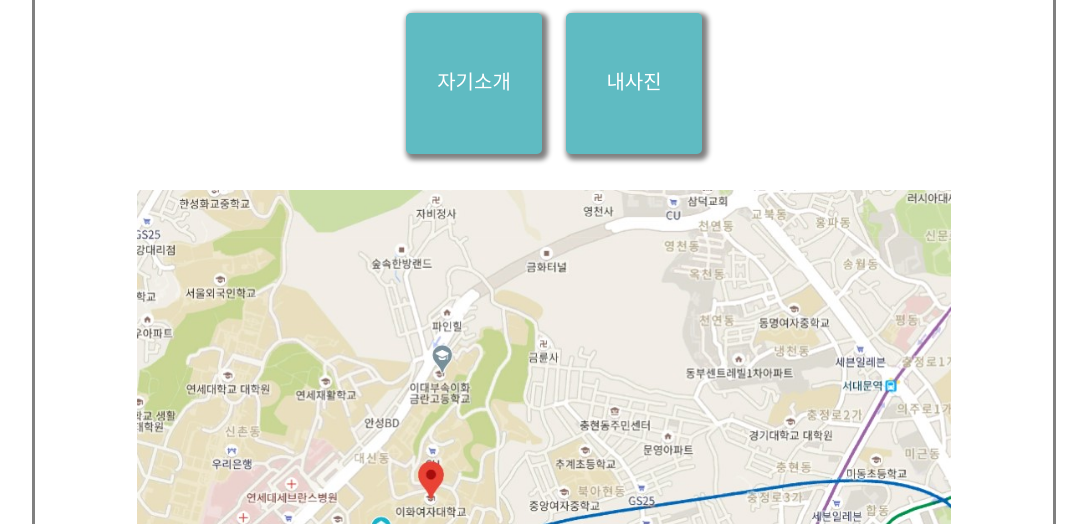
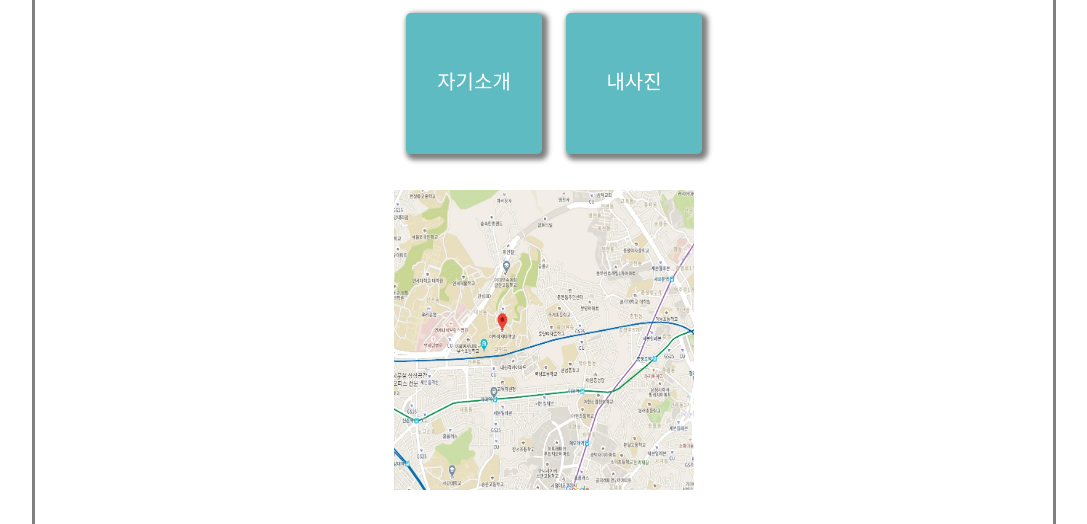
Before and after one commit to stritegdc/portfolio_basic, a plain HTML site: page index.html in a window 1280 px wide. Shown: the part 212-736 px from the top of the page, without its empty margins (96-1183 px from the left). Drawn offline with Linux system fonts and the light colour scheme.

Commit message:
Update index.html

```diff
--- a/index.html
+++ b/index.html
@@ -25,7 +25,7 @@
       <a href="inform.html"><li>자기소개</li></a>
       <a href="myphoto.html"><li>내사진</li></a>
     </ul>
-    <img src="map.jpg" width="80%">
+    <img src="map.jpg" width="300" height="300">
   </div>
   <footer id="footer">
     email: stritegdc@ewhain.net<br>작성일: 2021.3.14
```
